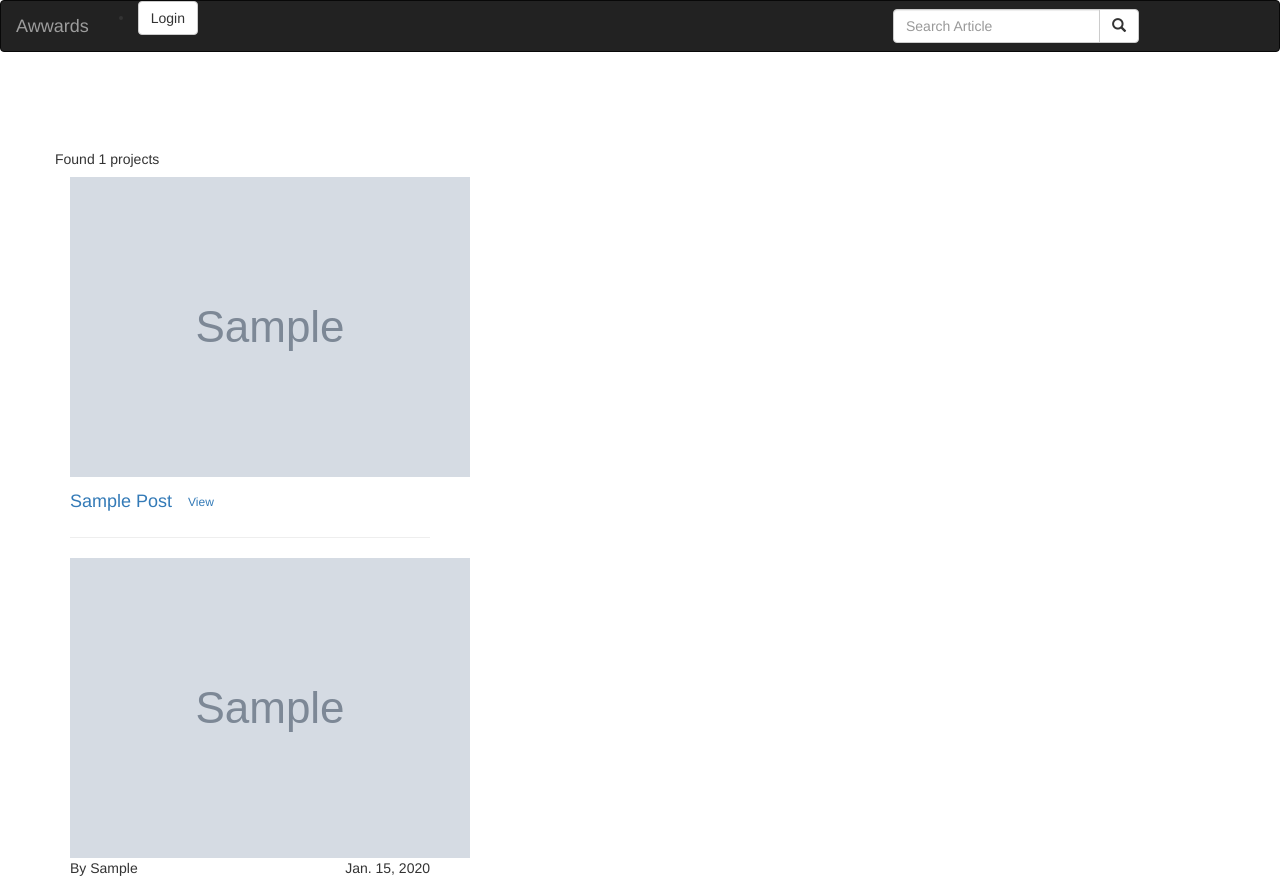
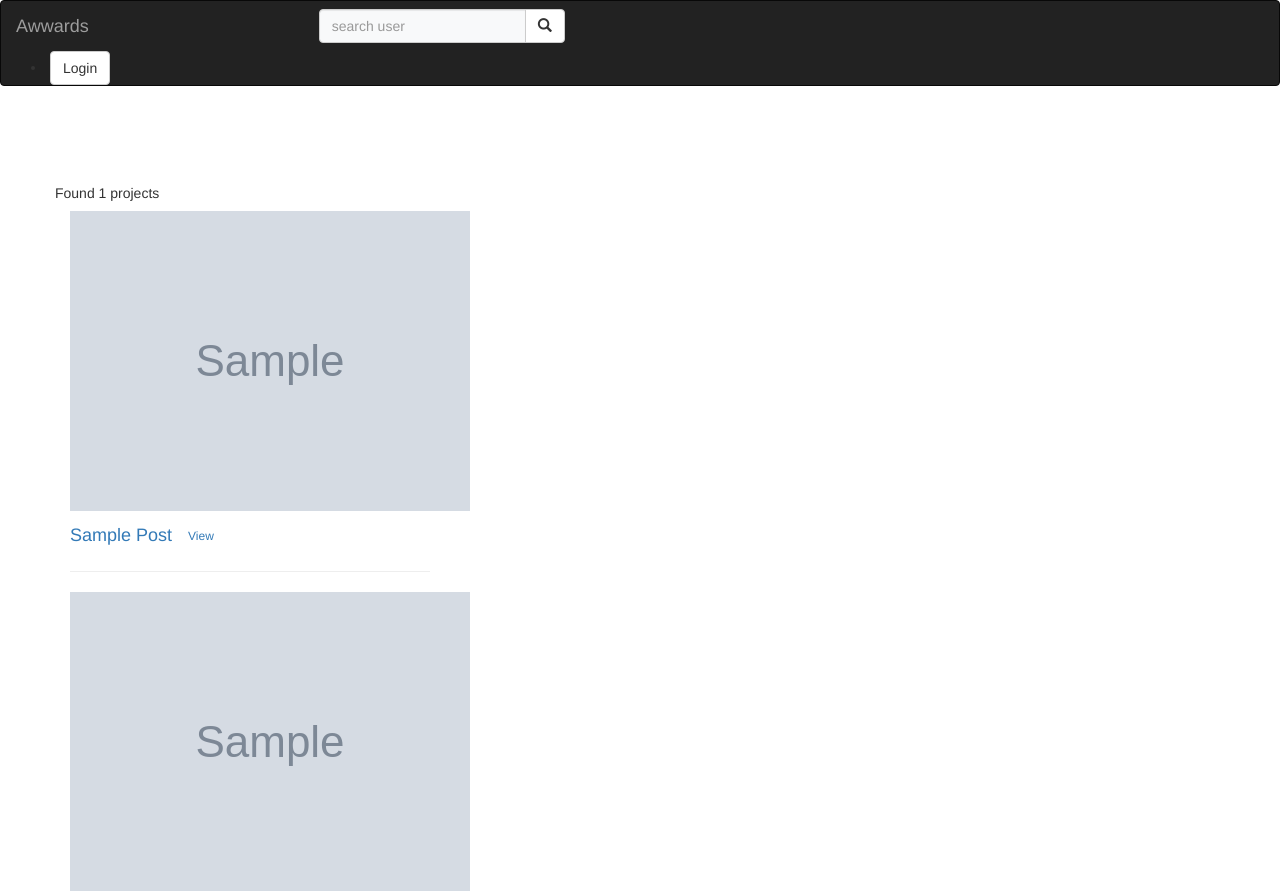
Before and after one commit to ndanu-josy/Awwards, a Django app: template awwardsapp/templates/search.html in a window 1280 px wide. Shown: the top 891 px of the page. Run offline with Django 3.2, Linux system fonts and the light colour scheme; the template is opened without the code that fills it: most values are stand-ins (such as "Sample title", 1, 10 or a date in 2020); grey boxes marked "Sample" are stand-in pictures; some libraries are stand-ins or nearby versions.

Commit message:
update search for projects

```diff
--- a/awwardsapp/templates/all_projects.html
+++ b/awwardsapp/templates/all_projects.html
@@ -3,7 +3,7 @@
 <div class="container">
   <div class="row">
 
-    <div class="col-sm-12 col-md-5 col-lg-12 text-center" style="height: 500px;">
+    <div class=" col-lg-11 text-center" style="height: 500px;">
       <div class="panel" style="height:500px;margin-bottom:20px;">
         <div class="panel-body">
           <a href="{% url 'allProjects' id=project.id %}">
--- a/awwardsapp/templates/navbar.html
+++ b/awwardsapp/templates/navbar.html
@@ -12,13 +12,15 @@
         <a class="navbar-brand" href="/">Awwards</a>
       </div>
 
+
       <!-- Adding a search form  -->
-      <div class="col-sm-4 col-md-4 navbar-right">
+      <div class="col-sm-4 col-md-6" style="padding-left: 200px; ">
 
-        <form class="navbar-form" role="search" action="/">
+        <form class="navbar-form" role="search" action="{%url 'search'%}">
 
           <div class="input-group">
-            <input type="text" class="form-control" placeholder="Search Article" name="article">
+            <input type="text" class="form-control" placeholder="search user " name="project"
+              style="background-color: #f8f9fa;">
             <div class="input-group-btn">
               <button class="btn btn-default" type="submit"><i class="glyphicon glyphicon-search"></i></button>
             </div>
--- a/awwardsapp/templates/search.html
+++ b/awwardsapp/templates/search.html
@@ -13,12 +13,10 @@
                     <div class="view overlay">
                         <img class="card-img-top" src="{{ post.photo.cdn_url }}"
                              alt="{{photo.title}}">
-                        <a href="{% url 'project' post.title %}">
-                            <div class="mask rgba-white-slight"></div>
-                        </a>
+
                     </div>
                     <div class="card-body">
-                        <h4 class="card-title"><a href="{% url 'project' post.title %}">{{post.title|title}}</a> <a
+                        <h4 class="card-title"><a href="/">{{post.title|title}}</a> <a
                                 class="btn btn-sm btn-outline-info" href="{{ post.url }}"> View</a></h4>
                         <hr>
                         <p class="card-text "><img src="{{post.user.profile.profile_picture.url}}"
--- a/awwardsapp/urls.py
+++ b/awwardsapp/urls.py
@@ -16,4 +16,5 @@ urlpatterns=[
     url(r'^project_details/(?P<id>\d+)', views.all_projects, name='allProjects'),
 
     url(r'^review/(?P<project_id>\d+)', views.review_project, name='review'),
+     url('search/', views.searchproject, name='search'),
 ]
--- a/awwardsapp/views.py
+++ b/awwardsapp/views.py
@@ -75,6 +75,7 @@ def new_project(request):
 
 	return render(request, 'project.html',{"form":form})
 
+
 def searchproject(request):
     if 'project' in request.GET and request.GET['project']:
         name = request.GET.get("project")
```
